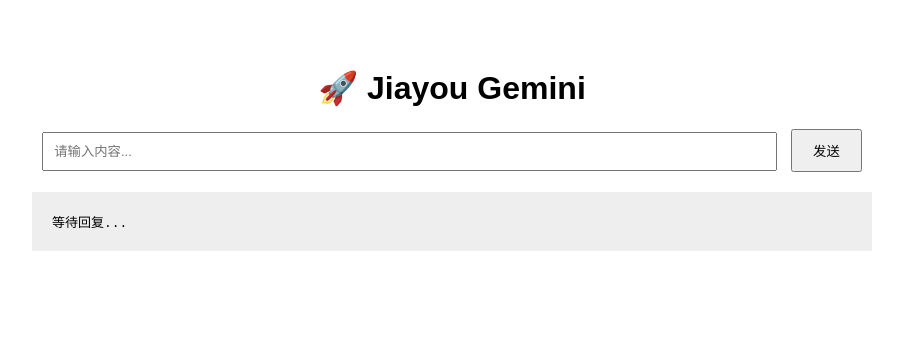
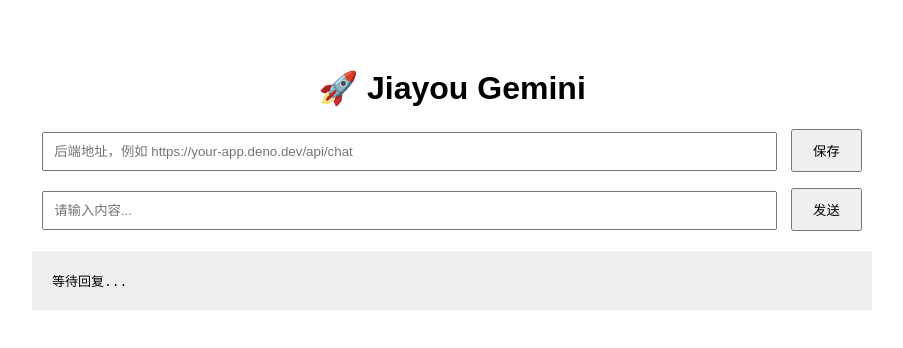
Before and after one commit to programmermars/tester, a plain HTML site: page index.html in a window 1280 px wide. Both pictures are taken after a click on the button "发送". Shown: the whole page, without its empty margins (188-1091 px from the left). Drawn offline with Linux system fonts and the light colour scheme.

Commit message:
Add README; let the chat page take its backend address from the user (#1)
Claude-Session: https://claude.ai/code/session_01Xs9ScxkG5ysT6KvDFxdbKP

Co-authored-by: Claude <noreply@anthropic.com>

```diff
--- a/index.html
+++ b/index.html
@@ -14,13 +14,31 @@
 <body>
   <h1>🚀 Jiayou Gemini</h1>
 
+  <p>
+    <input id="endpoint" placeholder="后端地址，例如 https://your-app.deno.dev/api/chat" />
+    <button onclick="saveEndpoint()">保存</button>
+  </p>
+
   <input id="input" placeholder="请输入内容..." />
   <button onclick="send()">发送</button>
 
   <pre id="result">等待回复...</pre>
 
   <script>
+    // The chat backend is not part of this repo: its address is entered once
+    // on the page and remembered in this browser only.
+    const endpointBox = document.getElementById("endpoint");
+    try { endpointBox.value = localStorage.getItem("chatEndpoint") || ""; } catch (e) {}
+    function saveEndpoint() {
+      try { localStorage.setItem("chatEndpoint", endpointBox.value.trim()); } catch (e) {}
+    }
+
     async function send() {
+      const endpoint = endpointBox.value.trim();
+      if (!endpoint) {
+        alert("请先填写后端地址！");
+        return;
+      }
       const input = document.getElementById("input").value;
       if (!input) {
         alert("请输入内容！");
@@ -28,7 +46,7 @@
       }
       document.getElementById("result").innerText = "🤖 AI 正在思考中...";
       try {
-        const res = await fetch("https://你的-deno-api.deno.dev/api/chat", {
+        const res = await fetch(endpoint, {
           method: "POST",
           headers: { "Content-Type": "application/json" },
           body: JSON.stringify({ message: input }),
```
Also changed, not shown: 1 other file.
